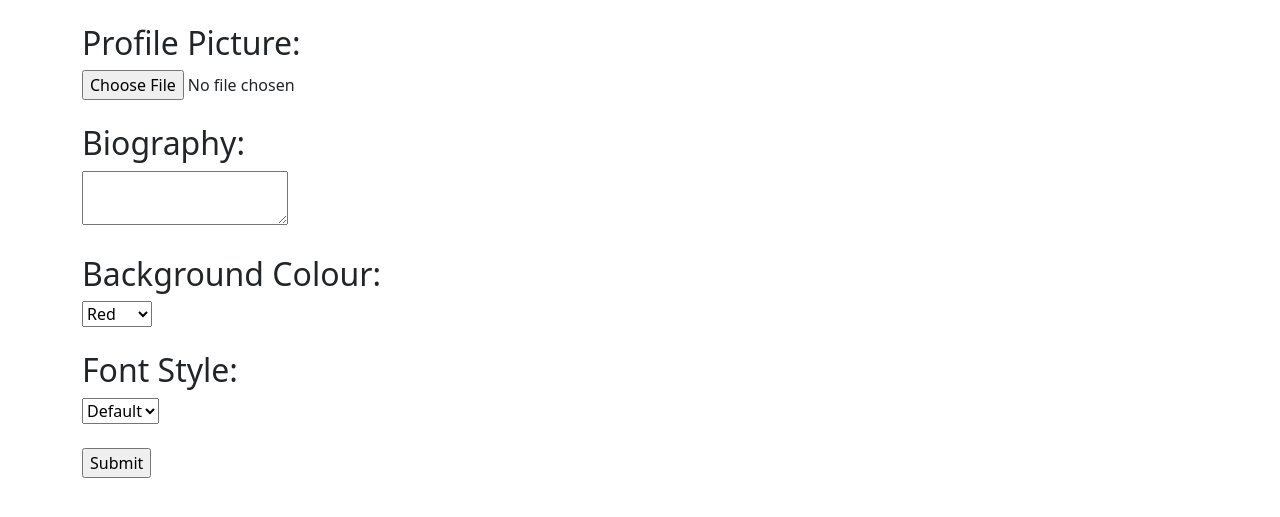
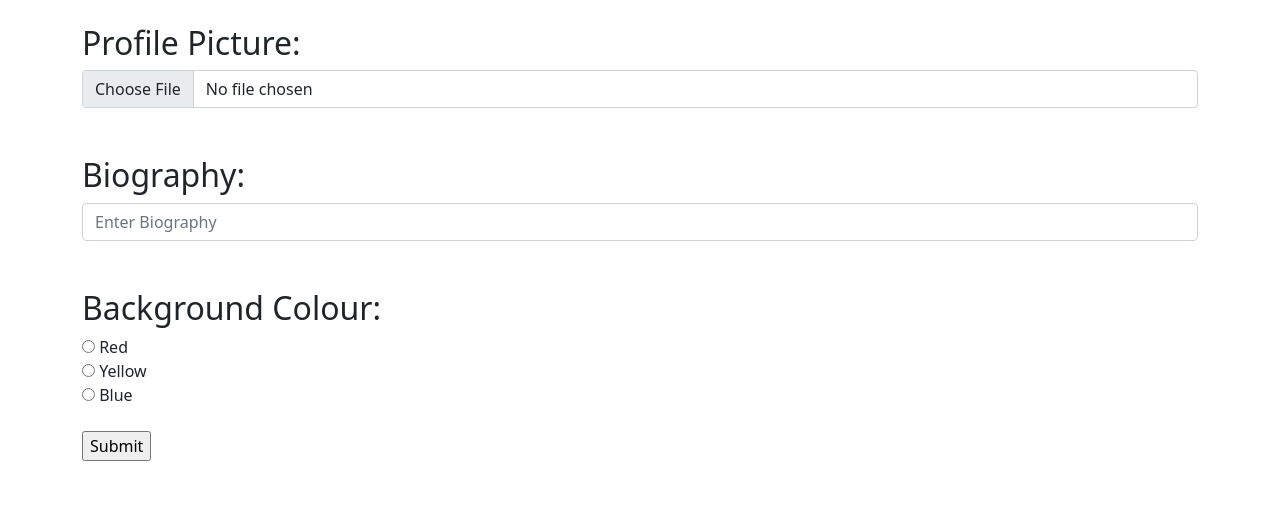
Before and after one commit to Ansh8729/FilmNEA, a Flask app: template website/templates/pageeditor.html in a window 1280 px wide. Shown: the part 56-573 px from the top of the page. Run offline with Flask 3, Linux system fonts and the light colour scheme; the template is opened without the code that fills it: values that come from a table or form of the project are taken from there, others are empty.

Commit message:
changed page editor form to html form

```diff
--- a/website/templates/pageeditor.html
+++ b/website/templates/pageeditor.html
@@ -12,18 +12,41 @@
     <div style="text-align:center"></div>
         <form method='POST' enctype='multipart/form-data'>
             <h2>Profile Picture: </h2>
-            {{ form.profilepic() }}
+            <input
+            type="file"
+            id="profilepic"
+            name="profilepic"
+            class="form-control"
+            placeholder="Upload Profile Picture"
+            />
             <br></br>
             <h2>Biography: </h2>
-            {{ form.biography() }}
+            <input
+            type="text"
+            id="bio"
+            name="bio"
+            class="form-control"
+            placeholder="Enter Biography"
+            />
             <br></br>
             <h2>Background Colour: </h2>
-            {{ form.bgcolour() }}
+            <input type="radio" id="red" name="bgcolour" value="Red">
+            <label for="red">Red</label><br>
+            <input type="radio" id="yellow" name="bgcolour" value="Yellow">
+            <label for="yellow">Yellow</label><br>
+            <input type="radio" id="blue" name="bgcolour" value="Blue">
+            <label for="blue">Blue</label>
             <br></br>
+            <input type = "submit" id = "submit">
+            <!--
             <h2>Font Style: </h2>
-            {{ form.fontstyle() }}
-            <br></br>
-            {{ form.submit() }}
+            <input type="radio" id="r" name="bgcolour" value="Red">
+            <label for="red">Red</label><br>
+            <input type="radio" id="yellow" name="bgcolour" value="Yellow">
+            <label for="yellow">Yellow</label><br>
+            <input type="radio" id="blue" name="bgcolour" value="Blue">
+            <label for="blue">Blue</label>
+            <br></br>-->
         </form>
     </div>
 </body>
--- a/website/views.py
+++ b/website/views.py
@@ -16,13 +16,6 @@ import uuid as uuid
 from . import db
 
 views = Blueprint("views", __name__)
-
-class ProfilePageForm(FlaskForm):
-    profilepic = FileField("Profile Picture")
-    biography = TextAreaField("Biography")
-    bgcolour = SelectField("Background Colour", choices=[('1', 'Red'), ('2', 'Yellow'), ('3', 'Blue')])
-    fontstyle = SelectField("Font Style", choices=[('1', 'Default'), ('2', 'Arial'), ('3', 'Impact')])
-    submit = SubmitField("Submit")
 
 class UploadFileForm(FlaskForm): #Allows users to input the data needed to upload their screenplay.
     file = FileField("File", validators=[InputRequired()])
@@ -108,15 +101,15 @@ def profilepage():
 @views.route("/pageeditor", methods=['GET', 'POST'])
 @login_required
 def pageeditor():
-    form = ProfilePageForm()
-    if form.validate_on_submit():
-        picture = request.files['profilepic']
-        picture.save(os.path.join(app.config['UPLOAD_FOLDER'], picname))
-        picturefilename = secure_filename(picture.filename)
+    if request.method == "POST":
+        file = request.form.get('profilepic')
+        picturefilename = secure_filename(file.filename)
         picname = str(uuid.uuid1()) + "_" + picturefilename
+        file.save(os.path.join(os.path.abspath(os.path.dirname(__file__)),app.config['UPLOAD_FOLDER'],picname))
         shutil.move(picname,'static/files')
         query = Screenwriters.query.filter_by(username = current_user.username).first()
         query.profilepic = picname
+        query.biography = form.biography.data
         db.session.commit()
         flash("Edits made!")
         return render_template("profilepage.html", user=current_user)
```
Also changed, not shown: instance/database.db (added).
